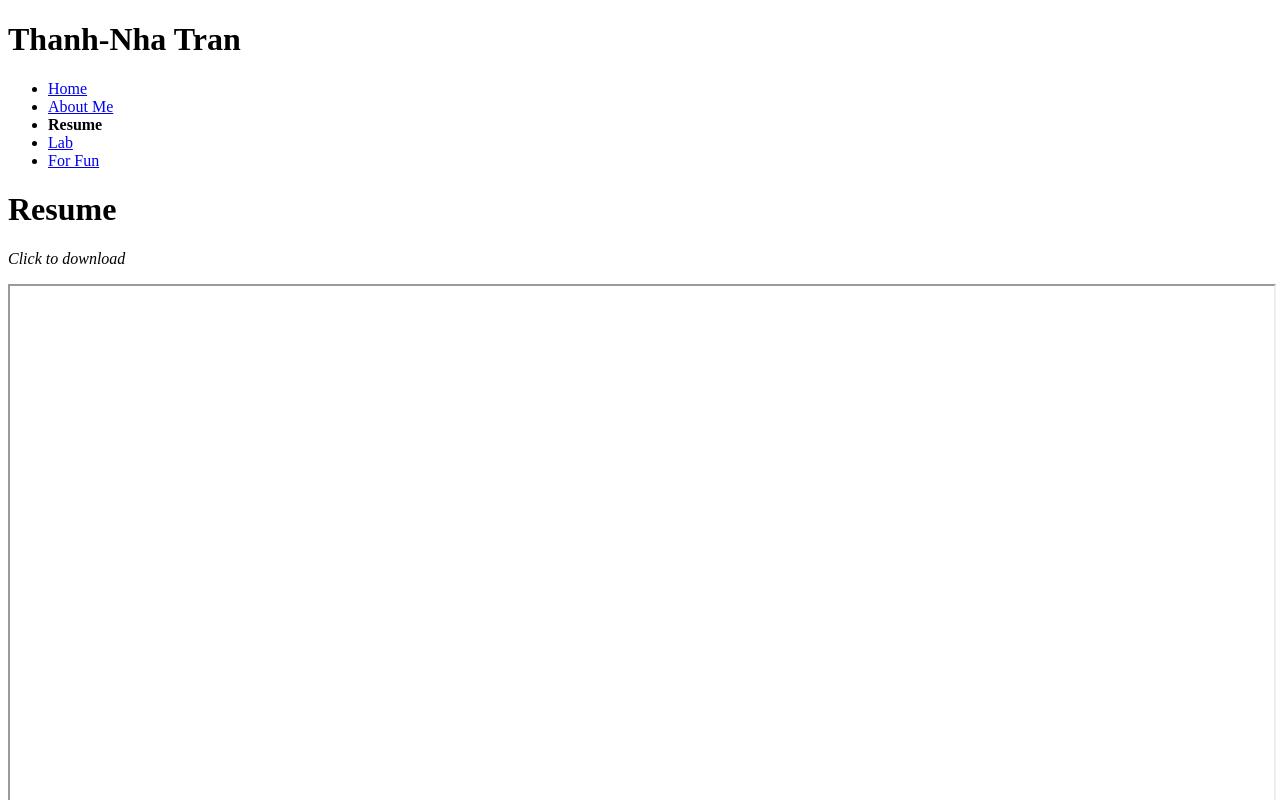
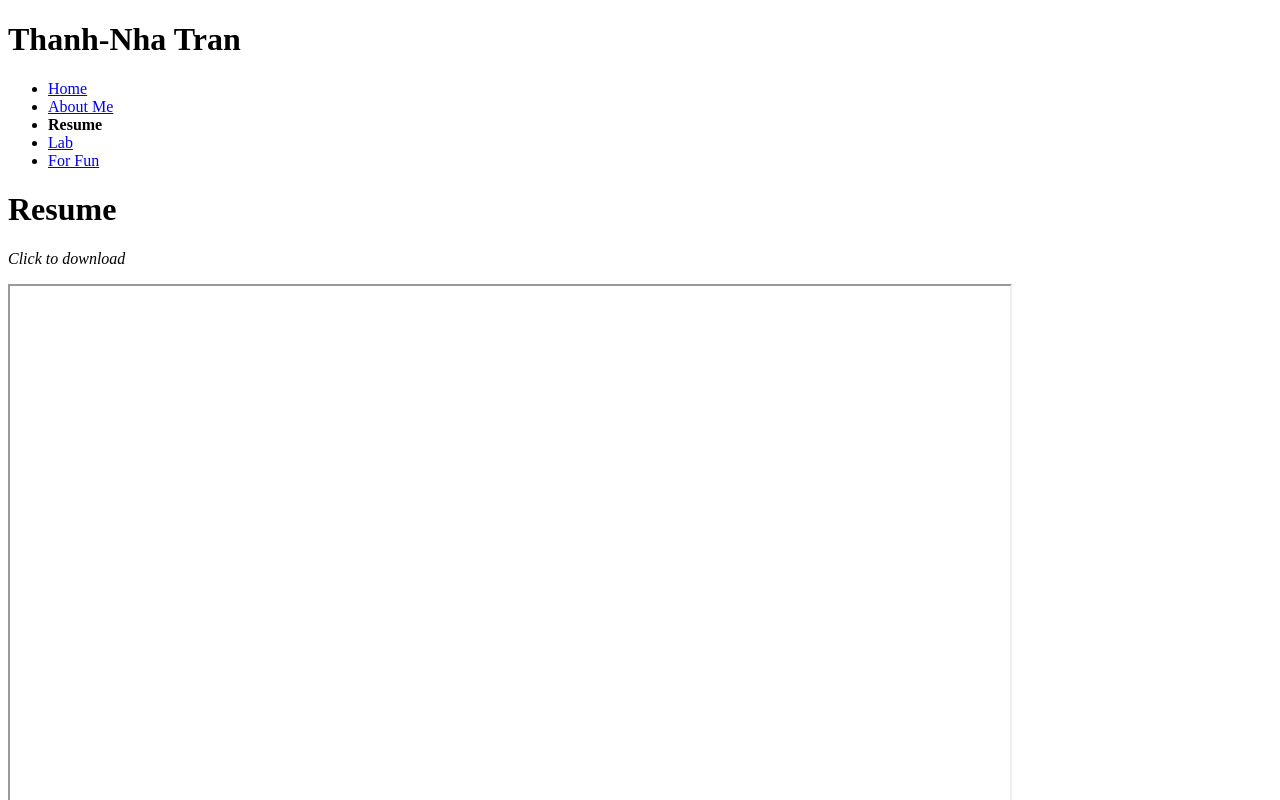
Before and after one commit to t-ntran/personal_profile, a plain HTML site: page resume.html in a window 1280 px wide. Shown: the top 800 px of the page. Drawn offline with Linux system fonts and the light colour scheme.

Commit message:
size valid

```diff
--- a/resume.html
+++ b/resume.html
@@ -35,9 +35,8 @@
               </nav>
             </header>
 
-        </head>
         <h1>Resume</h1>
         <p><em>Click to download</em> <a href="Resume_TT.pdf" download="Resume"></a></p>
-        <iframe src="Resume_TT.pdf" title="Resume file" width="100%" height="1000px"></iframe>
+        <iframe src="Resume_TT.pdf" title="Resume file" width="1000" height="1000"></iframe>
     </body>
 </html>
```
